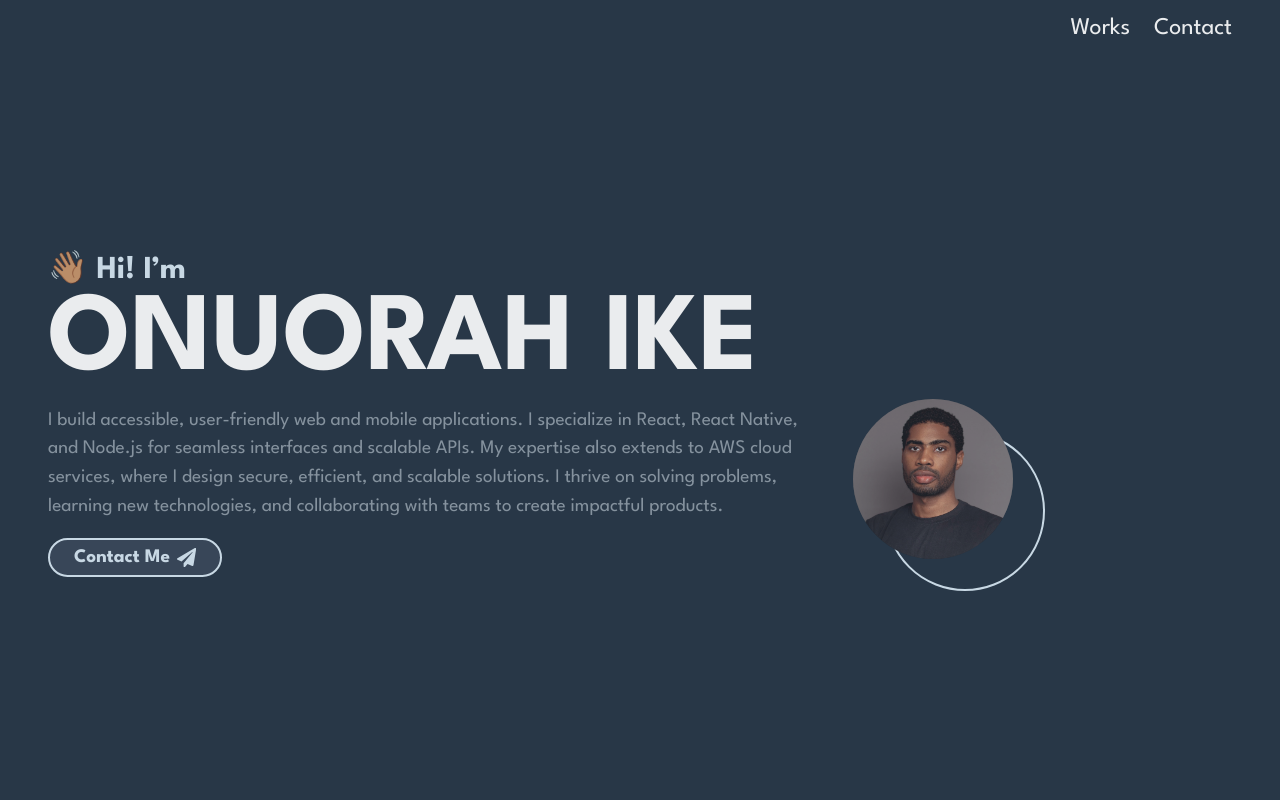
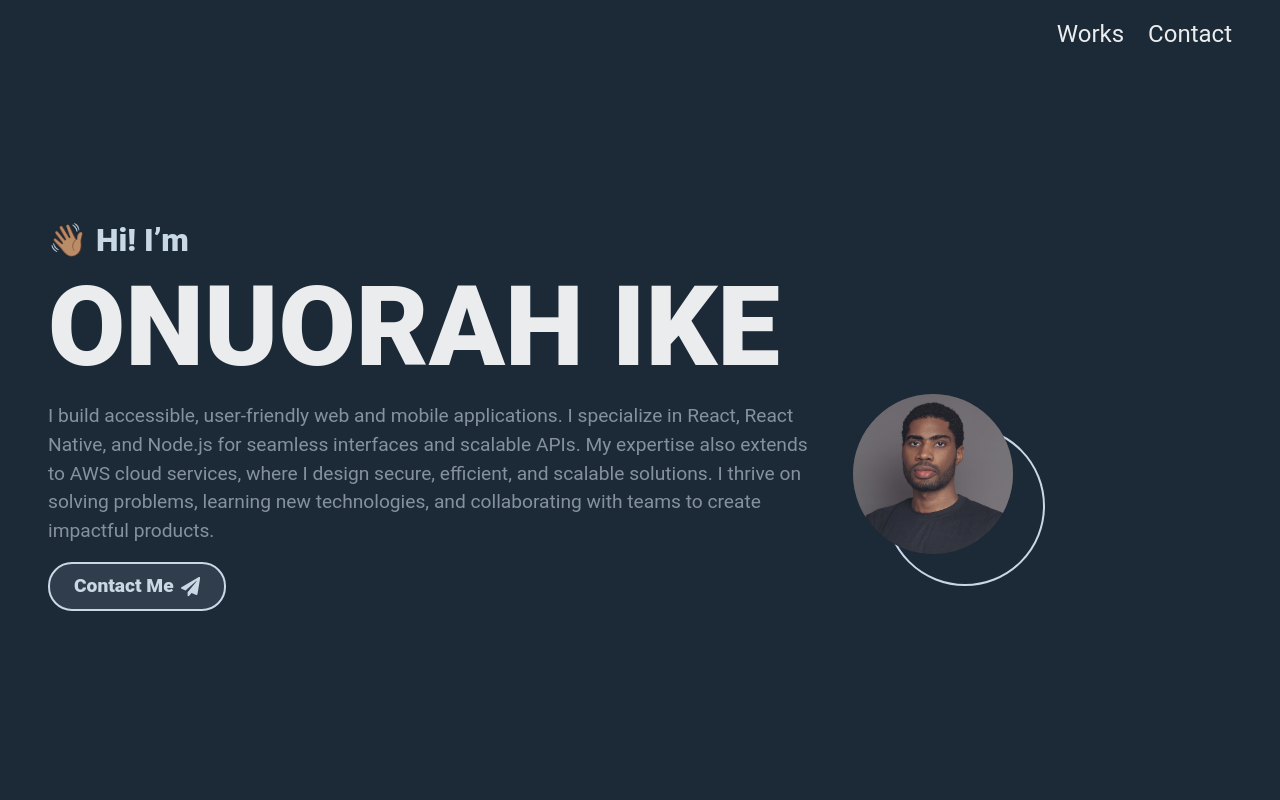
Before and after one commit to ikecodes/portfolio_v3, a React (Create React App) app: page / in a window 1280 px wide. Shown: the top 800 px of the page. Built offline with nearby package versions, Linux system fonts and the light colour scheme.

Commit message:
updated font and color scheme

```diff
--- a/public/index.html
+++ b/public/index.html
@@ -17,8 +17,13 @@ I have gained strong experience building user friendly and accessible front-end
   <link rel="preconnect" href="https://fonts.gstatic.com" crossorigin>
   <link rel="preconnect" href="https://fonts.googleapis.com">
   <link rel="preconnect" href="https://fonts.gstatic.com" crossorigin>
-  <link href="https://fonts.googleapis.com/css2?family=League+Spartan:wght@300;400;500;600;700&display=swap"
-    rel="stylesheet">
+  <!-- <link href="https://fonts.googleapis.com/css2?family=League+Spartan:wght@300;400;500;600;700&display=swap"
+    rel="stylesheet"> -->
+
+  <link href="https://fonts.googleapis.com/css2?family=Montserrat:wght@400;500;700&display=swap" rel="stylesheet">
+  <link href="https://fonts.googleapis.com/css2?family=Lora:wght@400;700&display=swap" rel="stylesheet">
+
+
   <title>Onuorah Ikechukwu - Software Engineer</title>
 </head>
 
--- a/src/components/Hero.tsx
+++ b/src/components/Hero.tsx
@@ -3,13 +3,11 @@ import styled from "styled-components";
 import Container from "../layouts/Container";
 import Text from "../shared/Text";
 import { motion } from "framer-motion";
-import WhiteHighlight from "../shared/WhiteHighlight";
 import colors from "../constants/colors";
 import Button from "../shared/Button";
 import { Image, ImageBox } from "./About";
 import Me from "../assets/images/i.jpg";
 import { FaPaperPlane } from "react-icons/fa";
-import { PiPaperPlaneRightFill } from "react-icons/pi";
 
 const Hero = () => {
   return (
@@ -32,9 +30,9 @@ const Hero = () => {
           <Header className="text-uppercase mb-0 m-0">onuorah ike</Header>
 
           <div
-            style={{
-              marginBottom: "10rem",
-            }}
+            // style={{
+            //   marginBottom: "10rem",
+            // }}
             className="row justify-content-start align-items-start"
           >
             <motion.div
@@ -97,7 +95,7 @@ const Hero = () => {
   );
 };
 const Box = styled.div`
-  margin-top: 15rem;
+  margin-top: 5rem;
 `;
 const Header = styled.h1`
   color: ${colors.light};
--- a/src/constants/colors.ts
+++ b/src/constants/colors.ts
@@ -1,13 +1,13 @@
 const colors = {
   primary: "#C8D8E4", // A muted steel blue with a touch of sophistication
   primaryLight: "rgba(93,106,125,0.3)", // Lightened version of primary
-  dark: "#283747", // Deep, rich blue-black for depth
+  dark: "#1C2A38", // Deeper, richer blue-black for more contrast
   light: "#EAECEE", // Soft off-white with a hint of grey
   box: "#1C2833", // Dark, warm charcoal with depth
   dim: "#85929E", // Subtle, cool grey with a blue tint
   grey: "#D5DBDB", // Light grey with a clean, airy feel
   green: "#7D9B6D", // Olive green with a mature, earthy tone
-  black: "#212F3D", // Elegant dark charcoal-black
+  black: "#121B26",
   white: "#FFFFFF",
 };
 // const colors = {
--- a/src/index.css
+++ b/src/index.css
@@ -21,9 +21,19 @@ section {
   display: block;
 }
 body,
-body * {
+/* body * {
   line-height: 1 !important;
   font-family: "League Spartan", sans-serif !important;
+} */
+
+body * {
+  font-family: "Roboto", sans-serif !important;
+}
+
+h1,
+h2,
+h3 {
+  font-family: "Lora", serif;
 }
 blockquote,
 q {
--- a/src/layouts/Container.tsx
+++ b/src/layouts/Container.tsx
@@ -12,7 +12,7 @@ const Container: React.FC<Props> = ({ children }) => {
   );
 };
 const Wrapper = styled.section`
-  height: 100vh;
+  min-height: 100vh;
   display: flex;
   flex-direction: column;
   justify-content: center;
```
